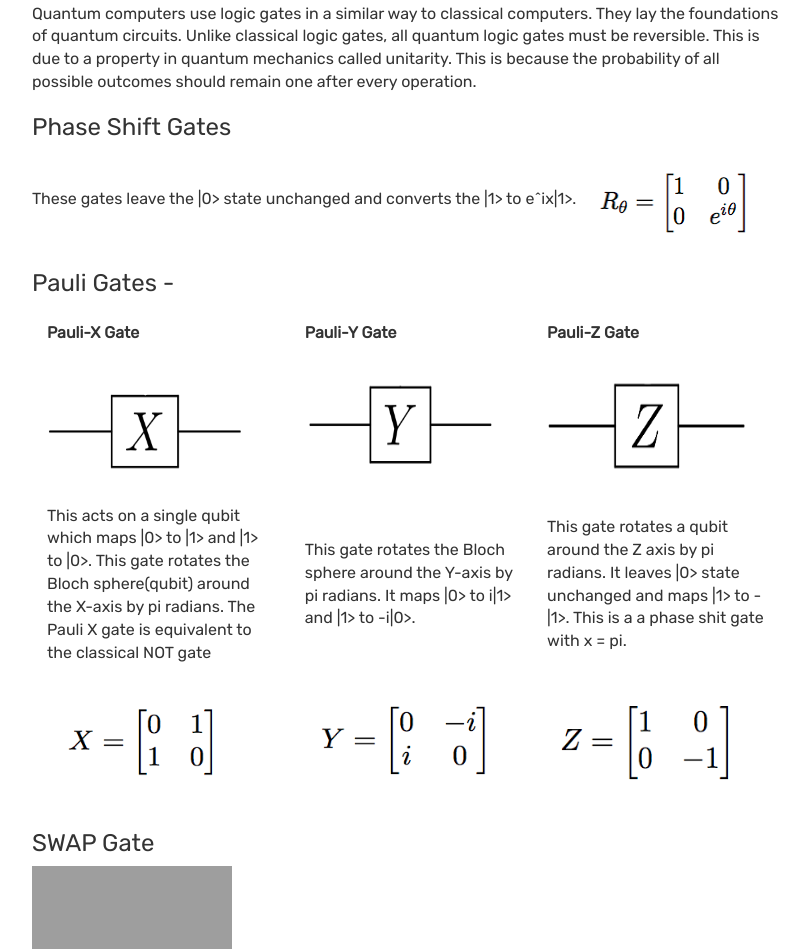
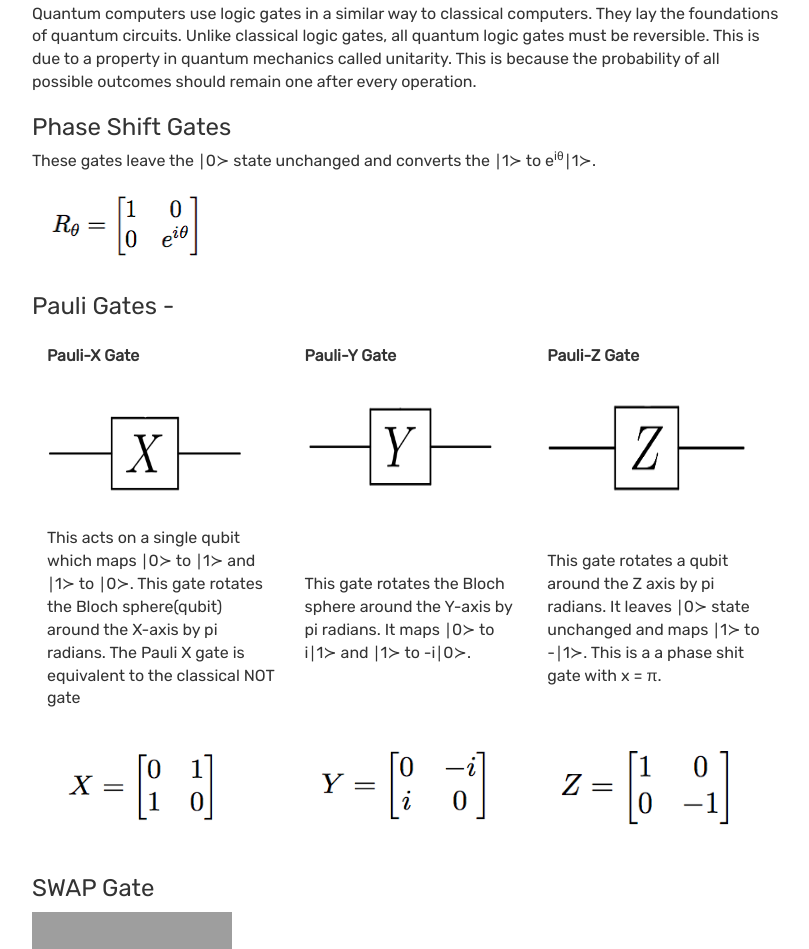
Before and after one commit to QComputing/topic_public, a plain HTML site: page public/client/Logic.html in a window 1280 px wide. Shown: the part 825-1774 px from the top of the page, without its empty margins (38-847 px from the left). Drawn offline with nearby package versions, Linux system fonts and the light colour scheme; grey boxes are pictures that could not be loaded.

Commit message:
Merge Req

```diff
--- a/public/client/Logic.html
+++ b/public/client/Logic.html
@@ -57,7 +57,7 @@
                   </p>
                   <h3> Phase Shift Gates</h3>
                   <p>
-                    These gates leave the |0> state unchanged and converts the |1> to e^ix|1>.
+                    These gates leave the &#8739;0&#8827; state unchanged and converts the &#8739;1&#8827; to e<sup>i&theta;</sup>&#8739;1&#8827;.
                     <img src="img/PhaseShift.png" alt="SWAP Gate" style="width:200px;height:100px;">
                   </p>
                   <h3> Pauli Gates - </h3>
@@ -80,15 +80,15 @@
                      </tr>
                      <tr>
                         <td>
-                             This acts on a single qubit which maps |0> to |1> and |1> to |0>.
+                             This acts on a single qubit which maps &#8739;0&#8827; to &#8739;1&#8827; and &#8739;1&#8827; to &#8739;0&#8827;.
                              This gate rotates the Bloch sphere(qubit) around the X-axis by pi radians.
                              The Pauli X gate is equivalent to the classical NOT gate
                         </td>
                         <td>
-                          This gate rotates the Bloch sphere around the Y-axis by pi radians. It maps |0> to i|1> and |1> to -i|0>.
+                          This gate rotates the Bloch sphere around the Y-axis by pi radians. It maps &#8739;0&#8827; to i&#8739;1&#8827; and &#8739;1&#8827; to -i&#8739;0&#8827;.
                         </td>
                         <td>
-                          This gate rotates a qubit around the Z axis by pi radians. It leaves |0> state unchanged and maps |1> to -|1>.  This is a a phase shit gate with x = pi.
+                          This gate rotates a qubit around the Z axis by pi radians. It leaves &#8739;0&#8827; state unchanged and maps &#8739;1&#8827; to -&#8739;1&#8827;.  This is a a phase shit gate with x = &#960;.
                         </td>
                      </tr>
                      <tr>
```
